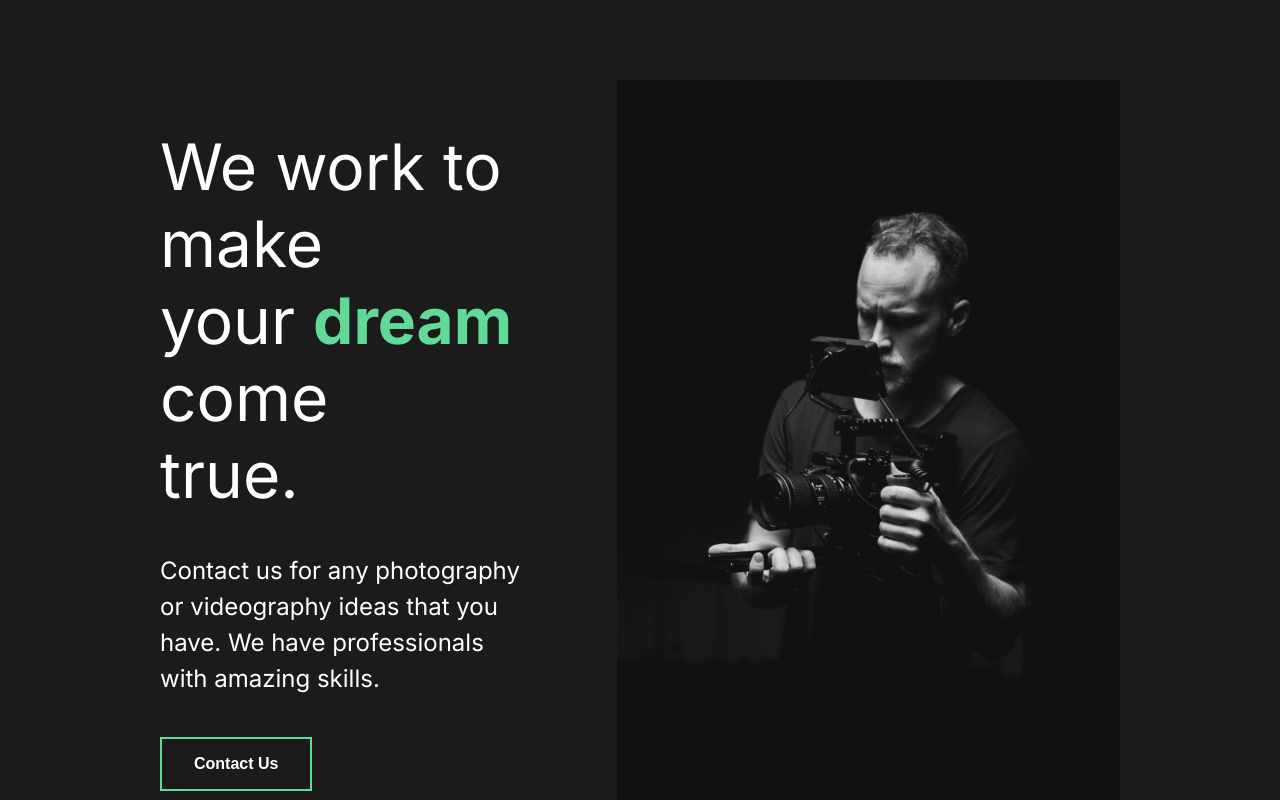
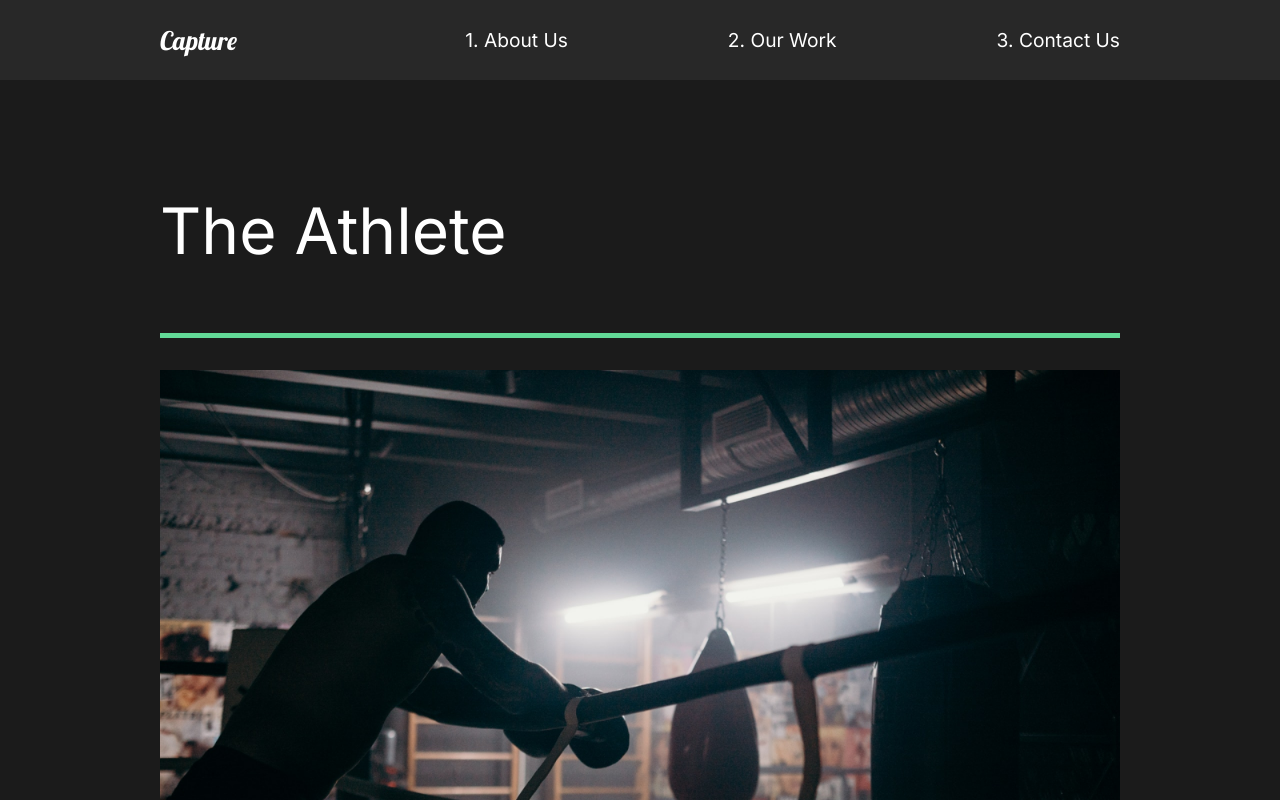
Before and after one commit to som-matrix/capture-portfolio, a React (Create React App) app: page /work in a window 1280 px wide. Shown: the top 800 px of the page. Built offline with nearby package versions, Linux system fonts and the light colour scheme.

Commit message:
React Router Enabled

```diff
--- a/public/index.html
+++ b/public/index.html
@@ -11,6 +11,8 @@
     />
     <link rel="preconnect" href="https://fonts.gstatic.com">
     <link href="https://fonts.googleapis.com/css2?family=Inter:wght@400;700&display=swap" rel="stylesheet">
+    <link rel="preconnect" href="https://fonts.gstatic.com">
+    <link href="https://fonts.googleapis.com/css2?family=Lobster&display=swap" rel="stylesheet">
     <link rel="apple-touch-icon" href="%PUBLIC_URL%/logo192.png" />
     <!--
       manifest.json provides metadata used when your web app is installed on a
--- a/src/App.js
+++ b/src/App.js
@@ -3,12 +3,31 @@ import React from 'react';
 import GlobalStyle from './components/GlobalStyle';
 // Import pages
 import Aboutus from './pages/Aboutus';
-
+import OurWork from './pages/OurWork';
+import ContactUs from './pages/ContactUs';
+import Nav from './components/Nav'
+import MovieDetails from './pages/MovieDetails';
+// Router
+import {Switch,Route} from 'react-router-dom';
 function App() {
   return (
     <div className="App">
       <GlobalStyle/>
-      <Aboutus/>
+      <Nav/>
+      <Switch>
+        <Route path="/" exact>
+          <Aboutus/>
+        </Route>
+        <Route path="/work" exact>
+          <OurWork/>
+        </Route>
+        <Route path="/work/:id">
+          <MovieDetails/>
+        </Route>
+        <Route path="/contact">
+          <ContactUs/>
+        </Route>
+      </Switch>
     </div>
   );
 }
--- /dev/null
+++ b/src/components/Nav.js
@@ -0,0 +1,45 @@
+import React from 'react'
+import styled from 'styled-components';
+// Importing special link for a tags
+import {Link} from 'react-router-dom';
+function Nav() {
+    return (
+        <StyledNav>
+          <Link id="logo" to="/">Capture</Link>
+          <ul>
+              <li><Link to="/">1. About Us</Link></li>
+              <li><Link to="/work">2. Our Work</Link></li>
+              <li><Link to="/contact">3. Contact Us</Link></li>
+          </ul>
+        </StyledNav>
+    )
+}
+
+const StyledNav = styled.nav`
+ min-height:10vh;
+ display:flex;
+ justify-content:space-between;
+ align-items:center;
+ margin:auto;
+ padding:1rem 10rem;
+ background-color:#282828;
+
+ a{
+     color:white;
+     text-decoration:none;
+     font-size:1.2rem;
+ }
+ ul{
+     list-style:none;
+     display:flex;
+     li{
+         padding-left:10rem;
+     }
+ }
+ #logo{
+     font-family:"Lobster" ,cursive;
+     font-weight:lighter;
+     font-size:1.6rem;
+ }
+`
+export default Nav
--- a/src/index.js
+++ b/src/index.js
@@ -2,10 +2,13 @@ import React from 'react';
 import ReactDOM from 'react-dom';
 import App from './App';
 import reportWebVitals from './reportWebVitals';
-
+// Wrap the whole component with the browserrouter
+import {BrowserRouter} from 'react-router-dom';
 ReactDOM.render(
   <React.StrictMode>
+    <BrowserRouter>
     <App />
+    </BrowserRouter>
   </React.StrictMode>,
   document.getElementById('root')
 );
--- /dev/null
+++ b/src/movieState.js
@@ -0,0 +1,81 @@
+//Import Images
+import athlete from "./img/athlete-small.png";
+import goodtimes from "./img/goodtimes-small.png";
+import theracer from "./img/theracer-small.png";
+import athlete2 from "./img/athlete2.png";
+import goodtimes2 from "./img/good-times2.jpg";
+import theracer2 from "./img/the-racer2.jpg";
+
+export const MovieState = () => {
+  return [
+    {
+      title: "The Athlete",
+      mainImg: athlete,
+      secondaryImg: athlete2,
+      url: "/work/the-athlete",
+      awards: [
+        {
+          title: "Truly A masterpiece",
+          description:
+            "“Lorem Ipsum is simply dummy text of the printing and typesetting industry.”",
+        },
+        {
+          title: "Fresh look on a brutal sport.",
+          description:
+            "“Lorem Ipsum is simply dummy text of the printing and typesetting industry.”",
+        },
+        {
+          title: "It’s okay lmao.",
+          description:
+            "“Lorem Ipsum is simply dummy text of the printing and typesetting industry.”",
+        },
+      ],
+    },
+    {
+      title: "Good Times",
+      mainImg: goodtimes,
+      url: "/work/good-times",
+      secondaryImg: goodtimes2,
+      awards: [
+        {
+          title: "Truly A masterpiece",
+          description:
+            "“Lorem Ipsum is simply dummy text of the printing and typesetting industry.”",
+        },
+        {
+          title: "Fresh look on a brutal sport.",
+          description:
+            "“Lorem Ipsum is simply dummy text of the printing and typesetting industry.”",
+        },
+        {
+          title: "It’s okay lmao.",
+          description:
+            "“Lorem Ipsum is simply dummy text of the printing and typesetting industry.”",
+        },
+      ],
+    },
+    {
+      title: "The Racer",
+      mainImg: theracer,
+      url: "/work/the-racer",
+      secondaryImg: theracer2,
+      awards: [
+        {
+          title: "Truly A masterpiece",
+          description:
+            "“Lorem Ipsum is simply dummy text of the printing and typesetting industry.”",
+        },
+        {
+          title: "Fresh look on a brutal sport.",
+          description:
+            "“Lorem Ipsum is simply dummy text of the printing and typesetting industry.”",
+        },
+        {
+          title: "It’s okay lmao.",
+          description:
+            "“Lorem Ipsum is simply dummy text of the printing and typesetting industry.”",
+        },
+      ],
+    },
+  ];
+};
--- /dev/null
+++ b/src/pages/ContactUs.js
@@ -0,0 +1,11 @@
+import React from 'react'
+
+function ContactUs() {
+    return (
+        <div>
+            <h1>Contact us</h1>
+        </div>
+    )
+}
+
+export default ContactUs
--- /dev/null
+++ b/src/pages/MovieDetails.js
@@ -0,0 +1,99 @@
+import React,{useState,useEffect} from 'react'
+import styled from 'styled-components';
+import {useHistory} from 'react-router-dom';
+import {MovieState} from '../movieState';
+function MovieDetails() {
+    const history = useHistory();
+    const url = history.location.pathname // this is the exact url
+    const [movies,setMovies] = useState(MovieState);
+    const [currentMovie, setCurrentMovie] = useState(null);
+
+    // we will use useEffect hook to have this functionality
+    useEffect(()=>{
+        const current = movies.filter((stateMovie)=> stateMovie.url === url)
+        setCurrentMovie(current[0]);
+
+    },[movies,url]);
+    return (
+        // Check
+        <>
+         {currentMovie && (
+            <StyledDetails>
+              <StyledHeadline>
+                <h1>{currentMovie.title}</h1>
+              </StyledHeadline>
+              <StyledMainImg>
+                  <img src={currentMovie.mainImg} alt="Movie"/>
+              </StyledMainImg>
+              <StyledAwards>
+                  {currentMovie.awards.map((award)=>(
+                    <Award title={award.title} description={award.description}/>
+                  ))}
+              </StyledAwards>
+              <StyledSecondImg>
+                  <img src={currentMovie.secondaryImg} alt="Movie2"/>
+              </StyledSecondImg>
+            </StyledDetails>
+         )}
+        </>
+    )
+}
+
+const StyledDetails = styled.div`
+ min-height:90vh;
+ /* padding-bottom:10rem; */
+`
+const StyledHeadline = styled.div`
+ display:flex;
+ justify-content:center;
+ align-items:center;
+ padding:5rem 0;
+ color:white;
+ font-size:2rem;
+ font-weight:lighter;
+`
+const StyledMainImg = styled.div`
+ img{
+     width:100%;
+     height:70vh;
+     object-fit:cover;
+ }
+`
+const StyledSecondImg = styled.div`
+img{
+    width:100%;
+}
+`
+const StyledAwards = styled.div`
+ min-height:80vh;
+ display:flex;
+ justify-content:space-around;
+ align-items:center;
+ margin:5rem 10rem;
+`
+const StyledAward = styled.div`
+ padding:5rem;
+ h3{
+     font-size:2rem;
+ }
+ .line{
+     height:0.3rem;
+     background-color:#62da97;
+     width:100%;
+     margin:2rem 0;
+ }
+ p{
+     padding:2rem 0;
+ }
+`
+// We are declaring a other component
+const Award = ({title,description})=>{
+    return(
+        <StyledAward>
+          <h3>{title}</h3>
+          <div className="line"></div>
+          <p>{description}</p>
+        </StyledAward>
+    )
+}
+export default MovieDetails
--- /dev/null
+++ b/src/pages/OurWork.js
@@ -0,0 +1,56 @@
+import React from 'react'
+import styled from 'styled-components';
+import {Link} from 'react-router-dom';
+// images
+import athlete from '../img/athlete-small.png';
+import theracer from '../img/theracer-small.png';
+import goodtimes from '../img/goodtimes-small.png';
+function OurWork() {
+    return (
+        <StyledWork>
+            <StyledMovie>
+                <h2>The Athlete</h2>
+                <div className="line"></div>
+                <Link to="/work/the-athlete">
+                 <img src={athlete} alt="Athlete"/></Link>
+            </StyledMovie>
+            <StyledMovie>
+                <h2>The Racer</h2>
+                <div className="line"></div>
+                <Link to="/work/the-racer">
+                 <img src={theracer} alt="Racer"/></Link>
+            </StyledMovie>
+            <StyledMovie>
+                <h2>Good Times</h2>
+                <div className="line"></div>
+                <Link to="/work/good-times">
+                 <img src={goodtimes} alt="Good-Times"/></Link>
+            </StyledMovie>
+        </StyledWork>
+    )
+}
+
+const StyledWork = styled.div`
+ min-height:100vh;
+ overflow:hidden;
+ padding:5rem 10rem;
+`
+const StyledMovie = styled.div`
+ padding-bottom:10rem;
+
+ h2{
+     padding: 2rem 0;
+ }
+ .line{
+     height:0.3rem;
+     margin:2rem 0;
+     width:100%;
+     background-color: #62da97;
+ }
+ img{
+     width:100%;
+     height:70vh;
+     object-fit:cover;
+ }
+`
+export default OurWork
```
Also changed, not shown: 1 other file (tests, documents, lock files or other folders).
